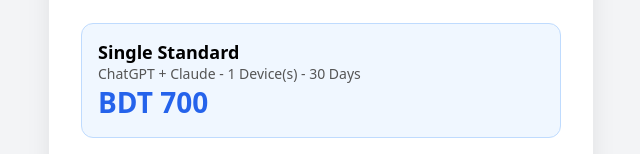
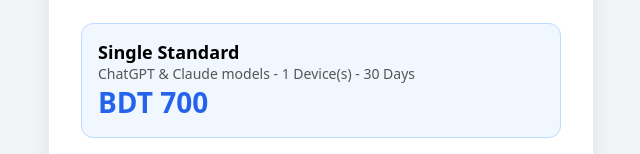
Before and after one commit to Mahbubgit2023/trendsbits-ai, a Next.js app: page /payment in a window 1280 px wide. Shown: the part 129-283 px from the top of the page, without its empty margins (319-959 px from the left). Built offline with nearby package versions, Linux system fonts and the light colour scheme; sample sign-in values are in the browser's storage.

Commit message:
Payment: update plan descriptions

```diff
--- a/app/payment/page.js
+++ b/app/payment/page.js
@@ -3,10 +3,10 @@ import { useState, useEffect, Suspense } from 'react';
 import { useRouter, useSearchParams } from 'next/navigation';
 
 const PLANS = {
-  single_standard: { name: 'Single Standard', price: 700, devices: 1, tools: 'ChatGPT + Claude' },
-  single_all: { name: 'Single All Tools', price: 800, devices: 1, tools: 'ChatGPT + Claude + Gemini' },
-  dual_standard: { name: 'Dual Standard', price: 1000, devices: 2, tools: 'ChatGPT + Claude' },
-  dual_all: { name: 'Dual All Tools', price: 1100, devices: 2, tools: 'ChatGPT + Claude + Gemini' },
+  single_standard: { name: 'Single Standard', price: 700, devices: 1, tools: 'ChatGPT & Claude models' },
+  single_all: { name: 'Single All Tools', price: 800, devices: 1, tools: '100+ AI models' },
+  dual_standard: { name: 'Dual Standard', price: 1000, devices: 2, tools: 'ChatGPT & Claude models' },
+  dual_all: { name: 'Dual All Tools', price: 1100, devices: 2, tools: '100+ AI models' },
 };
 
 const PAYMENT_METHODS = [
```
